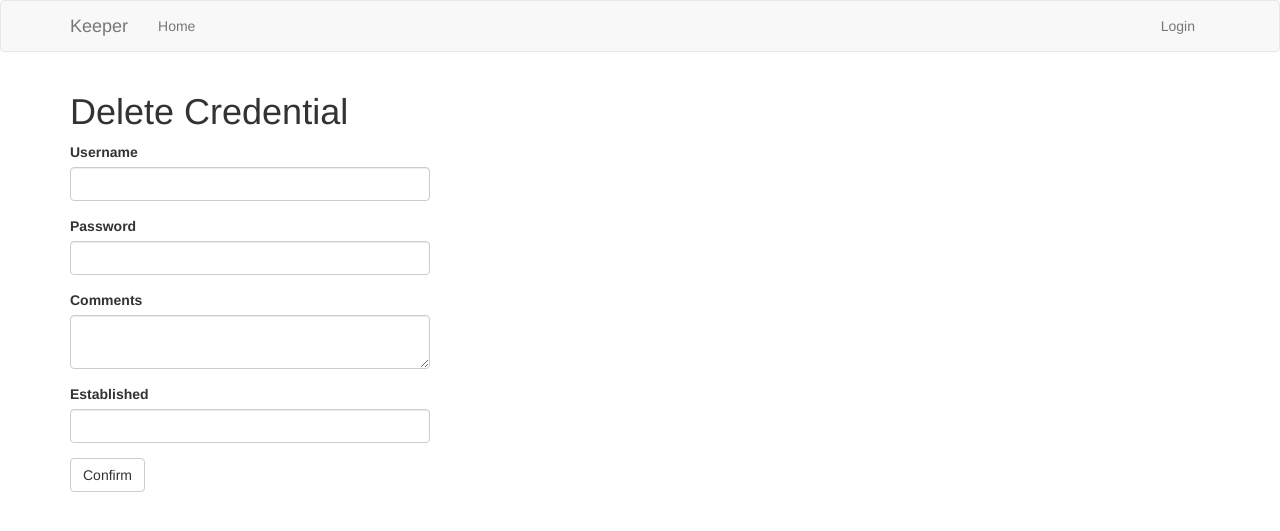
After one commit to xianfengyuan/fkeeper, a Flask app: template app/templates/delete_credential.html in a window 1280 px wide. The commit adds this page. Shown: the top 531 px of the page. Run offline with Flask 2, Linux system fonts and the light colour scheme; the template is opened without the code that fills it: values that come from a table or form of the project are taken from there, others are empty; some libraries are stand-ins or nearby versions.

Commit message:
add deletion function

```diff
--- a/app/main/forms.py
+++ b/app/main/forms.py
@@ -43,3 +43,10 @@ class EditCredentialForm(FlaskForm):
             credential = Credential.query.filter_by(comments=self.comments.data).first()
             if credential is not None:
                 raise ValidationError('Please use different comments.')
+
+class DeleteCredentialForm(FlaskForm):
+    username = StringField('Username', validators=[DataRequired()])
+    password = StringField('Password', validators=[DataRequired()])
+    comments = TextAreaField('Comments', validators=[DataRequired(), Length(min=1, max=140)])
+    established = DateTimeField(format='%b %d %Y, %I:%M:%S %p')
+    submit = SubmitField('Confirm')
--- a/app/templates/_credential.html
+++ b/app/templates/_credential.html
@@ -10,5 +10,8 @@
             <br>
             {{ moment(credential.established).format('MMMM Do YYYY, h:mm:ss a') }}
         </td>
+        <td align ="right">
+            <a href="{{ url_for('main.delete_credential', id=credential.id) }}">Delete</a>
+        </td>
     </tr>
 </table>
--- /dev/null
+++ b/app/templates/delete_credential.html
@@ -0,0 +1,11 @@
+{% extends "base.html" %}
+{% import 'bootstrap/wtf.html' as wtf %}
+
+{% block app_content %}
+    <h1>Delete Credential</h1>
+    <div class='row'>
+        <div class='col-md-4'>
+            {{ wtf.quick_form(form) }}
+        </div>
+    </div>
+{% endblock %}
```
Also changed, not shown: app/main/routes.py (+22 -1 lines).
